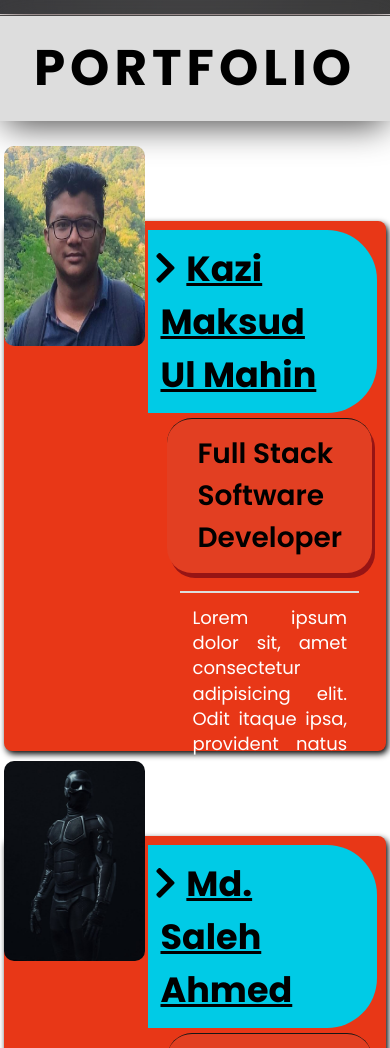
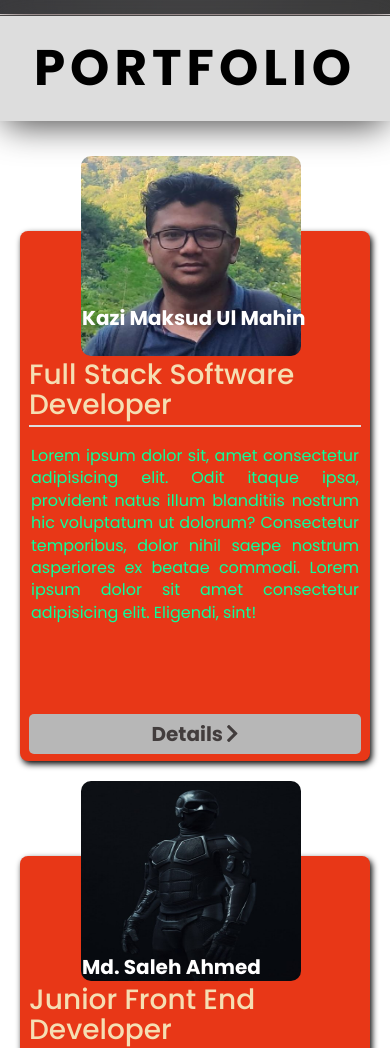
Before and after one commit to salehahmed69/multiple-portfolio-site, a plain HTML site: page index.html in a window 390 px wide. Shown: the part 880-1928 px from the top of the page. Drawn offline with Linux system fonts and the light colour scheme.

Commit message:
70% complete mobile responsive max width 480px and 85% complete-- portfolio section

```diff
--- a/css/mobile.css
+++ b/css/mobile.css
@@ -113,7 +113,12 @@
 
 /* --section--end--=========================================  */
 
-
+.sub-home p {
+   font-family: sans-serif;
+   font-size: 12px;
+   line-height: 26px;
+   color: rgb(38, 130, 250);
+}
 
 /* projects--section--start--===================================================================================== */
 .card-contener{
@@ -129,7 +134,7 @@
 
 .test-div{
    padding-top: 80px;
-   margin-top: -50px;
+   margin-top: -40px;
    margin-bottom: 20px;
    width: 100vw;
   height: 645px;
@@ -151,6 +156,100 @@
 
 }
 
+
+.mahin-content h3 .fas{
+   display: none;
+}
+.mahin-content {
+   width: 58%;
+   background-color: transparent;
+   height: 97%;
+   margin: 9px;
+   position: relative;
+}
+
+
+
+.mahin-content h3 {
+   background-color: transparent;
+    /* padding: 12px; */
+    color: #fff;
+    /* margin-left: -16px; */
+    display: inline-block;
+    /* border-radius: 0 50px 50px 0; */
+    /* padding-right: 50px; */
+    /* top: -118px; */
+    /* margin-top: 73px; */
+    /* margin-bottom: 10px; */
+    top: 75px;
+    left: 55px;
+    /* bottom: 0; */
+    right: 0;
+    /* left: 0; */
+    font-size: 20px;
+    text-transform: capitalize;
+    position: absolute;
+    text-decoration: none;
+}
+
+#mahin-name-fix, #nafi-name-fix{
+    top: 55px;
+    line-height: 22px;
+}
+
+.mahin-title {
+   display: block;
+   margin: 0;
+   position: absolute;
+   margin-top: 0;
+   top: 120px;
+   border-radius: none !important;
+   padding: 0;
+   font-size: 28px;
+   font-weight: 500;
+   line-height: 30px;
+   color: wheat;
+   text-transform: capitalize;
+   background-color: transparent;
+   border-top: none;
+   box-shadow: none;
+}
+
+.short-bio {
+   position: absolute;
+   top: 200px;
+   background-color: transparent;
+   color: #0bff9b;
+   margin: 0;
+   margin-top: -15px;
+   padding-top: 18px !important;
+   padding: 5px 2px;
+   text-align: justify;
+   line-height: 1.4;
+   height: 250px;
+   border-top: 2px solid #ddd;
+   font-size: 16px;
+}
+
+.details-bt {
+   position: absolute;
+   bottom: 0;
+   color: rgb(66, 61, 61);
+   cursor: pointer;
+   background-color: #b7b7b7;
+   display: block;
+   margin: auto;
+   margin-top: -5px;
+   border-radius: 5px;
+   width: 100%;
+   padding: 5px;
+   text-align: center;
+   font-size: 20px;
+   transition: 0.7s;
+   font-weight: bold;
+}
+
+
 .portfolio-social-section{
    display: none;
 }
@@ -163,7 +262,7 @@
 }
 
 .mahin-photos{
-   position: relative;
+   position: absolute;
    width: 220px;
    height: 200px;
    display: block;
@@ -172,6 +271,14 @@
 
 .mahin-photos img{
    width: 100%;
+}
+
+.mahin-content {
+   width: 100%;
+   background-color: transparent;
+   height: 97%;
+   margin: 9px;
+   position: relative;
 }
 
 /* .card{
--- a/css/style.css
+++ b/css/style.css
@@ -410,9 +410,9 @@ animation: sliders 9s infinite linear;
 
    .sub-home p{
       font-family: sans-serif;
-    font-size: 12px;
+    font-size: 20px;
     line-height: 26px;
-    color: rgb(38, 130, 250);
+    color: rgb(184, 221, 184);
    }
  /* home--section---end */
 
--- a/index.html
+++ b/index.html
@@ -97,7 +97,7 @@
             </div>
             <div class="mahin-photos"><img src="./images/mahin.jpeg" alt=""></div>
             <div class="mahin-content">
-               <h3><i class="fas fa-chevron-right" id="details-arrow"></i>kazi maksud ul mahin</h3>
+               <h3 id="mahin-name-fix"><i class="fas fa-chevron-right" id="details-arrow"></i>kazi maksud ul mahin</h3>
                <span class="mahin-title">full stack software developer</span>
                <div class="short-bio">
                   <p>Lorem ipsum dolor sit, amet consectetur adipisicing elit. Odit itaque ipsa, provident natus illum blanditiis nostrum hic voluptatum ut dolorum? Consectetur temporibus, dolor nihil saepe nostrum asperiores ex beatae commodi. Lorem ipsum dolor sit amet consectetur adipisicing elit. Eligendi, sint!</p>
@@ -194,7 +194,7 @@
       </div>
       <div class="mahin-photos"><img src="./images/nafi.jpg" alt=""></div>
       <div class="mahin-content">
-         <h3><i class="fas fa-chevron-right" id="details-arrow"></i>md. nafiur rahman</h3>
+         <h3 id="nafi-name-fix"><i class="fas fa-chevron-right" id="details-arrow"></i>md. nafiur rahman</h3>
          <span class="mahin-title">senior front end software developer</span>
          <div class="short-bio">
             <p>Lorem ipsum dolor sit, amet consectetur adipisicing elit. Odit itaque ipsa, provident natus illum blanditiis nostrum hic voluptatum ut dolorum? Consectetur temporibus, dolor nihil saepe nostrum asperiores ex beatae commodi. Lorem ipsum dolor sit amet consectetur adipisicing elit. Eligendi, sint!</p>
```
